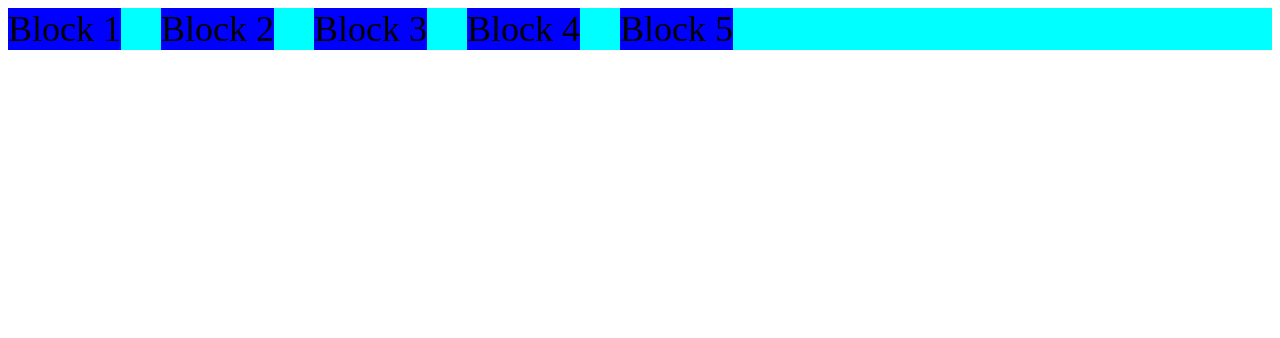
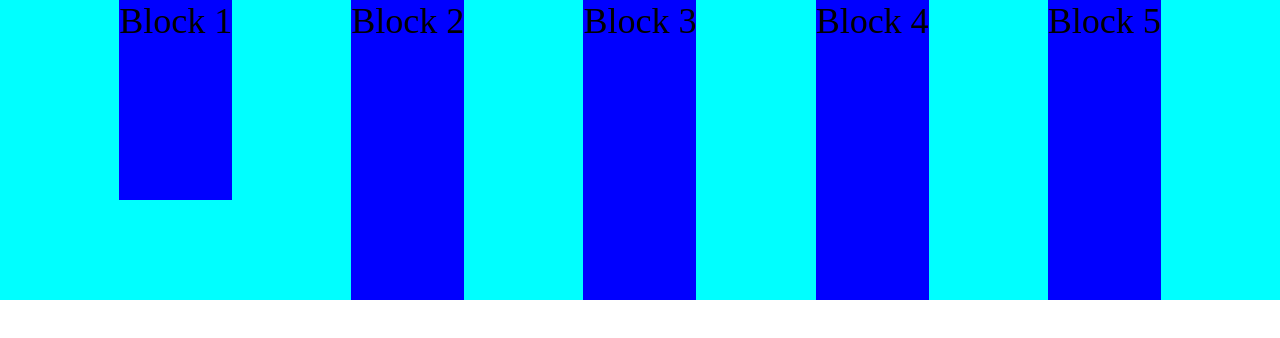
Before and after one commit to TuskBellion/Floexbox1, a plain HTML site: page index.html in a window 1280 px wide. Drawn offline with Linux system fonts and the light colour scheme.

Commit message:
1.thaydoi

```diff
--- a/style.css
+++ b/style.css
@@ -2,11 +2,30 @@
     font-size: 1.5rem;
 
 }
+body{
+    margin: 0;
+}
 .container{
+    height: 300px;
     display: flex;
+   /* justify-content: flex-start; trái*/
+   /* justify-content: flex-end; phải*/
+   /* justify-content: center giữa */
+   /* justify-content: space-around;cách đều có khoảng trống 2 bên */
+   /* justify-content: space-between;cách đều 2 item ngoài sát lề */
+   /* justify-content: space-evenly;cách đều khoảng trắng bằng nhau */
+justify-content: space-evenly;
+/* align-items: flex-start;trên cùng */
+/* align-items: flex-end;dưới cùng */
+/* align-items: center;giữa */
+/* align-items: stretch;dãn ra hết chiều cao */
+/* align-items: baseline;căn theo dòng chữ */
     background-color: cyan;
-    gap: 40px;
+
 }
 .box{
     background-color: blue;
 }
+.box1{
+    height: 200px;
+}
```
